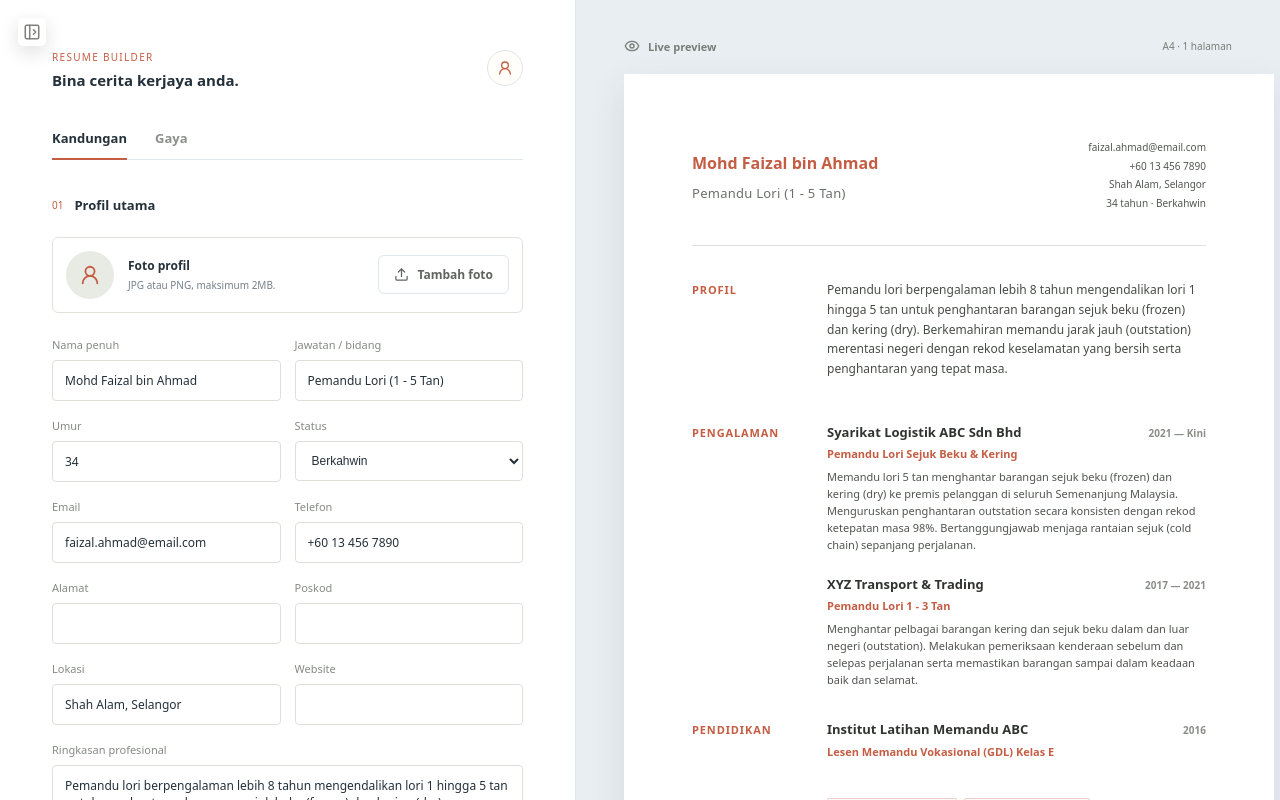
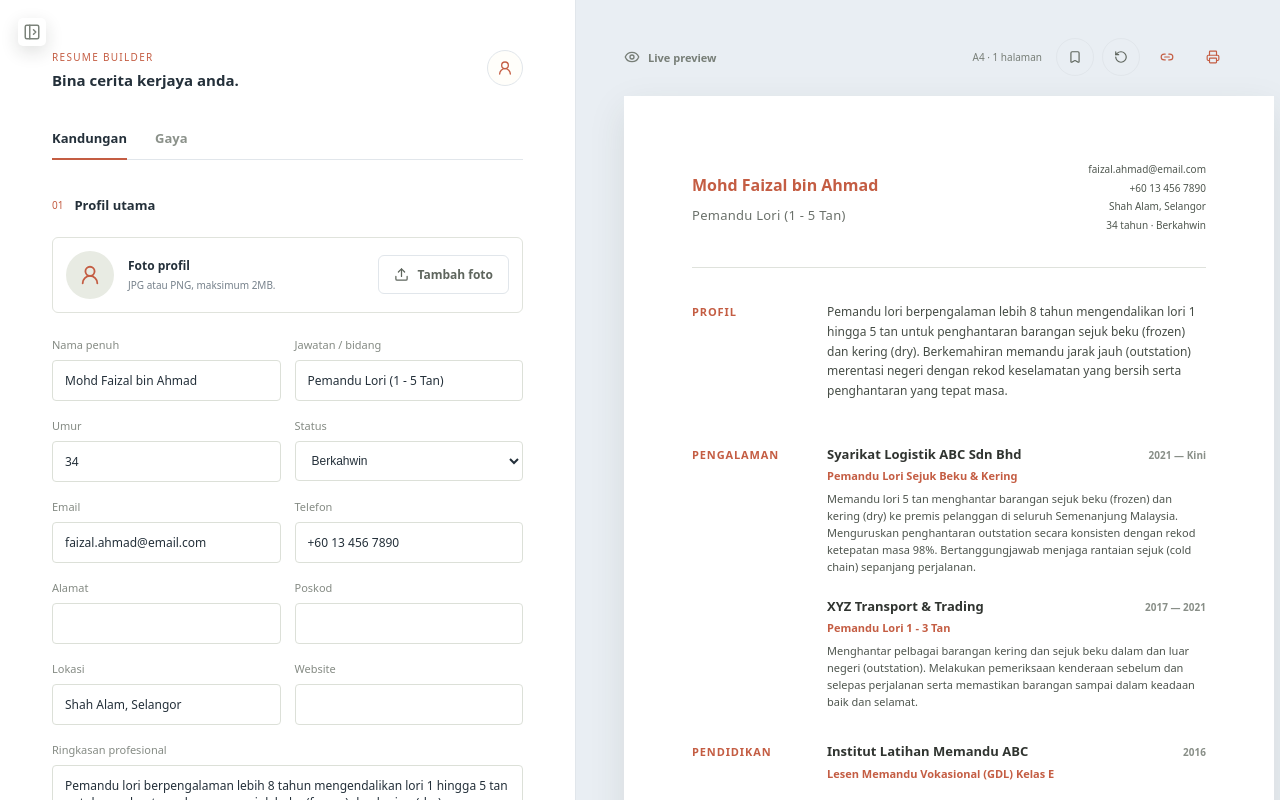
Before and after one commit to coklatjackd-jpg/legendary-bassoon, a React (Vite) app: page / in a window 1280 px wide. Shown: the top 800 px of the page. Built offline with nearby package versions, Linux system fonts and the light colour scheme.

Commit message:
initial commit

```diff
--- a/src/main.jsx
+++ b/src/main.jsx
@@ -4,7 +4,6 @@ import {
   Briefcase,
   Bookmark,
   Check,
-  Download,
   Eye,
   FileText,
   FilePenLine,
@@ -316,7 +315,6 @@ function App() {
         </div>
 
         <div className="sidebar-bottom">
-          {activeView !== 'saved' && <><span className="save-status">{saved ? <><Check size={15} /> Disimpan</> : <><Save size={15} /> Menyimpan...</>}</span><button className="button button-ghost" onClick={saveCurrentDocument}><Bookmark size={16} /> {savedDocumentId ? 'Kemas kini senarai' : 'Simpan ke list'}</button>{activeView === 'resume' && <button className="button button-ghost" onClick={resetResume}><RotateCcw size={16} /> Reset</button>}<button className="button button-share" onClick={() => setShareOpen(true)}><Link2 size={16} /> Kongsi</button><button className="button button-primary" onClick={() => window.print()}><Download size={16} /> PDF / Print</button></>}
         </div>
       </aside>
 
@@ -378,7 +376,18 @@ function App() {
         </aside>
 
         {activeView !== 'saved' && <section className="preview-panel">
-          <div className="preview-toolbar"><div className="preview-title"><Eye size={16} /><span>Live preview</span></div><span className="a4-label">A4 · 1 halaman</span></div>
+          <div className="preview-toolbar">
+            <div className="preview-title"><Eye size={16} /><span>Live preview</span></div>
+            <div className="preview-nav-actions">
+              <span className="a4-label">A4 · 1 halaman</span>
+              <div className="preview-buttons">
+                <button className="button button-ghost icon-only-button" title={savedDocumentId ? 'Kemas kini senarai' : 'Simpan ke list'} onClick={saveCurrentDocument}><Bookmark size={16} /></button>
+                {activeView === 'resume' && <button className="button button-ghost icon-only-button" title="Reset" onClick={resetResume}><RotateCcw size={16} /></button>}
+                <button className="button button-share button-icon-no-bg icon-only-button" title="Kongsi" onClick={() => setShareOpen(true)}><Link2 size={16} /></button>
+                <button className="button button-primary button-icon-no-bg icon-only-button" title="PDF / Print" onClick={() => window.print()}><Printer size={16} /></button>
+              </div>
+            </div>
+          </div>
           <div className={activeView === 'resume' ? 'paper-wrap' : 'letter-wrap'}>{activeView === 'resume' ? <ResumePreview resume={resume} template={template} accent={accent} /> : <ResignationPreview resignation={resignation} template={resignationTemplate} accent={resignationAccent} />}</div>
           <p className="preview-note"><Printer size={14} /> Gunakan PDF / Print untuk menyimpan salinan berkualiti tinggi.</p>
         </section>}
--- a/src/styles.css
+++ b/src/styles.css
@@ -133,7 +133,15 @@ button { cursor: pointer; }
 .preview-panel { background: #e9eef3; padding: 38px 48px 46px; overflow: auto; }
 .preview-toolbar { display: flex; align-items: center; justify-content: space-between; color: #777e77; margin-bottom: 20px; font-size: 11px; }
 .preview-title { display: flex; gap: 8px; align-items: center; font-weight: 600; }
-.a4-label { font: 10px var(--font-stack); }
+.preview-nav-actions { display: flex; align-items: center; gap: 14px; }
+.preview-buttons { display: flex; align-items: center; gap: 8px; }
+.a4-label { font: 10px var(--font-stack); white-space: nowrap; }
+.preview-buttons .button { padding: 8px 11px; font-size: 11px; }
+.preview-buttons .button-share { color: var(--accent); background: #fff; border-color: color-mix(in srgb, var(--accent) 35%, white); }
+.icon-only-button { width: 38px; min-width: 38px; height: 38px; padding: 0; border-radius: 50%; justify-content: center; }
+.icon-only-button svg { width: 16px; height: 16px; }
+.button-icon-no-bg { background: transparent !important; border-color: transparent !important; box-shadow: none !important; }
+.button-icon-no-bg svg { color: var(--accent); }
 .paper-wrap { display: flex; justify-content: center; min-width: 650px; }
 .resume-paper { width: 794px; min-height: 1123px; padding: 67px 68px 48px; background: var(--paper); box-shadow: 0 13px 35px rgba(45, 54, 42, .1); color: #303430; position: relative; }
 .resume-header { border-bottom: 1px solid #dfe2dc; padding-bottom: 30px; display: flex; justify-content: space-between; gap: 30px; }
```
